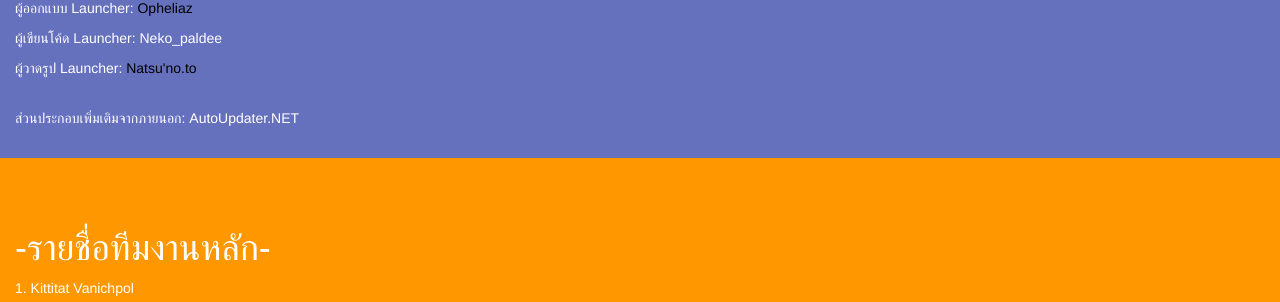
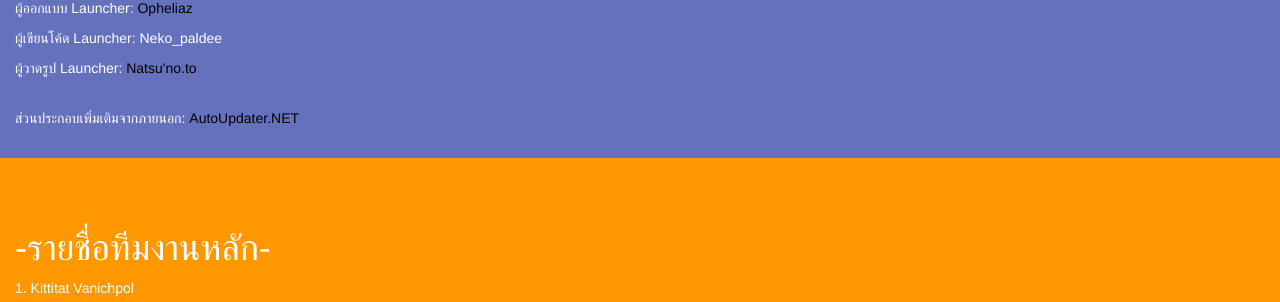
Before and after one commit to pureexe/wez, a Jekyll site: the page game/ib-info.html, which Jekyll copies as it is, in a window 1280 px wide and 900 px high, scrolled down 772 px. Shown: the part 150-452 px from the top of the window. Built offline with Jekyll 4.4.1, drawn with Linux system fonts in a browser that asks for light colours; part of the change alters nothing that is shown.

```diff
--- a/game/ib-info.html
+++ b/game/ib-info.html
@@ -108,7 +108,7 @@ a:active {
 	<p>ผู้เขียนโค้ด Launcher: Neko_paldee</p>
 	<p>ผู้วาดรูป Launcher: <a href="https://www.facebook.com/Natsu0409/">Natsu'no.to</a></p>
 	<br>
-	<p>ส่วนประกอบเพิ่มเติมจากภายนอก: AutoUpdater.NET</p>
+	<p>ส่วนประกอบเพิ่มเติมจากภายนอก: <a href="https://github.com/ravibpatel/AutoUpdater.NET">AutoUpdater.NET</a></p>
 </div>
 <div id="section32" class="container-fluid">
   <h1>-รายชื่อทีมงานหลัก-</h1>
```
